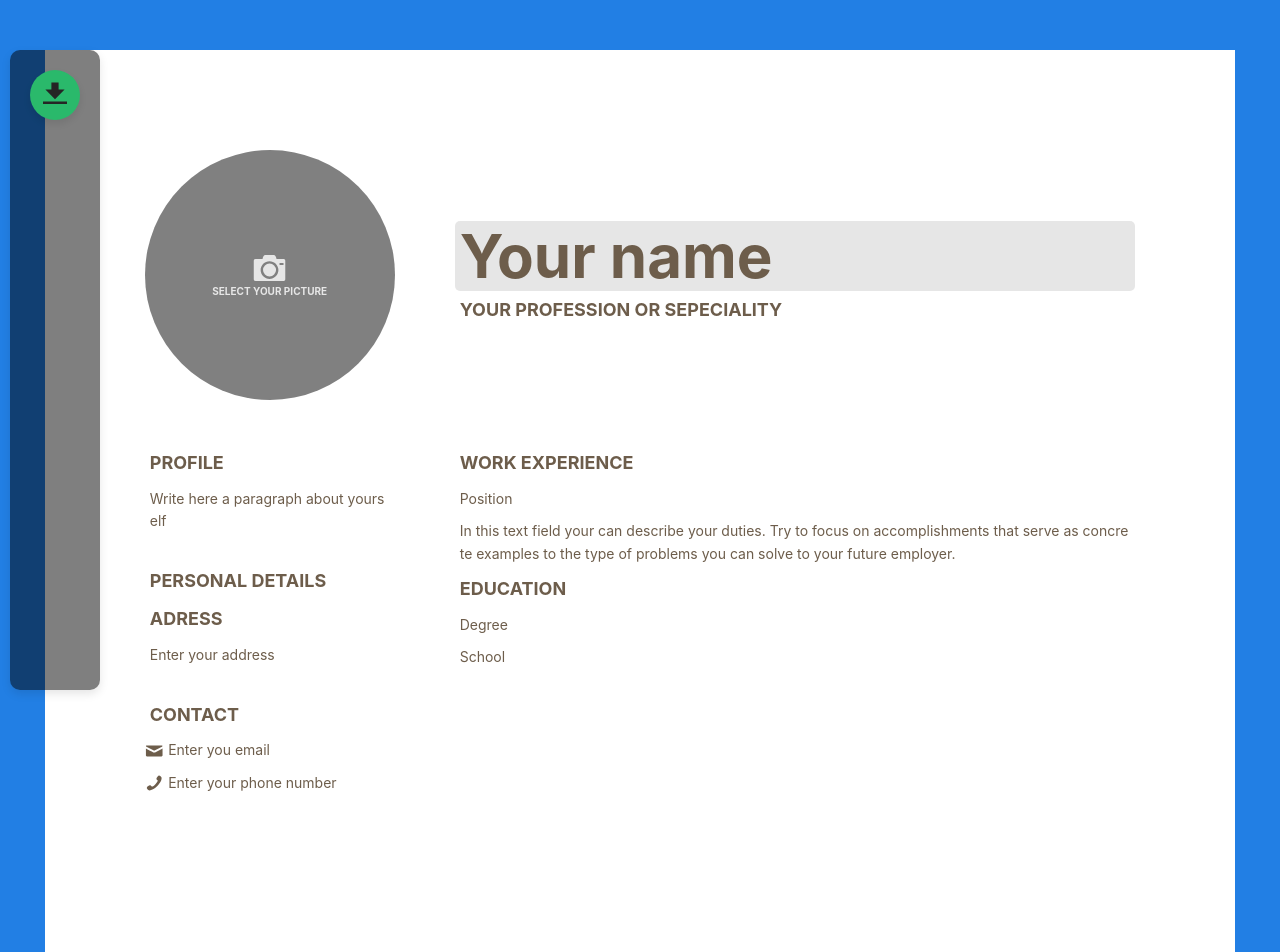
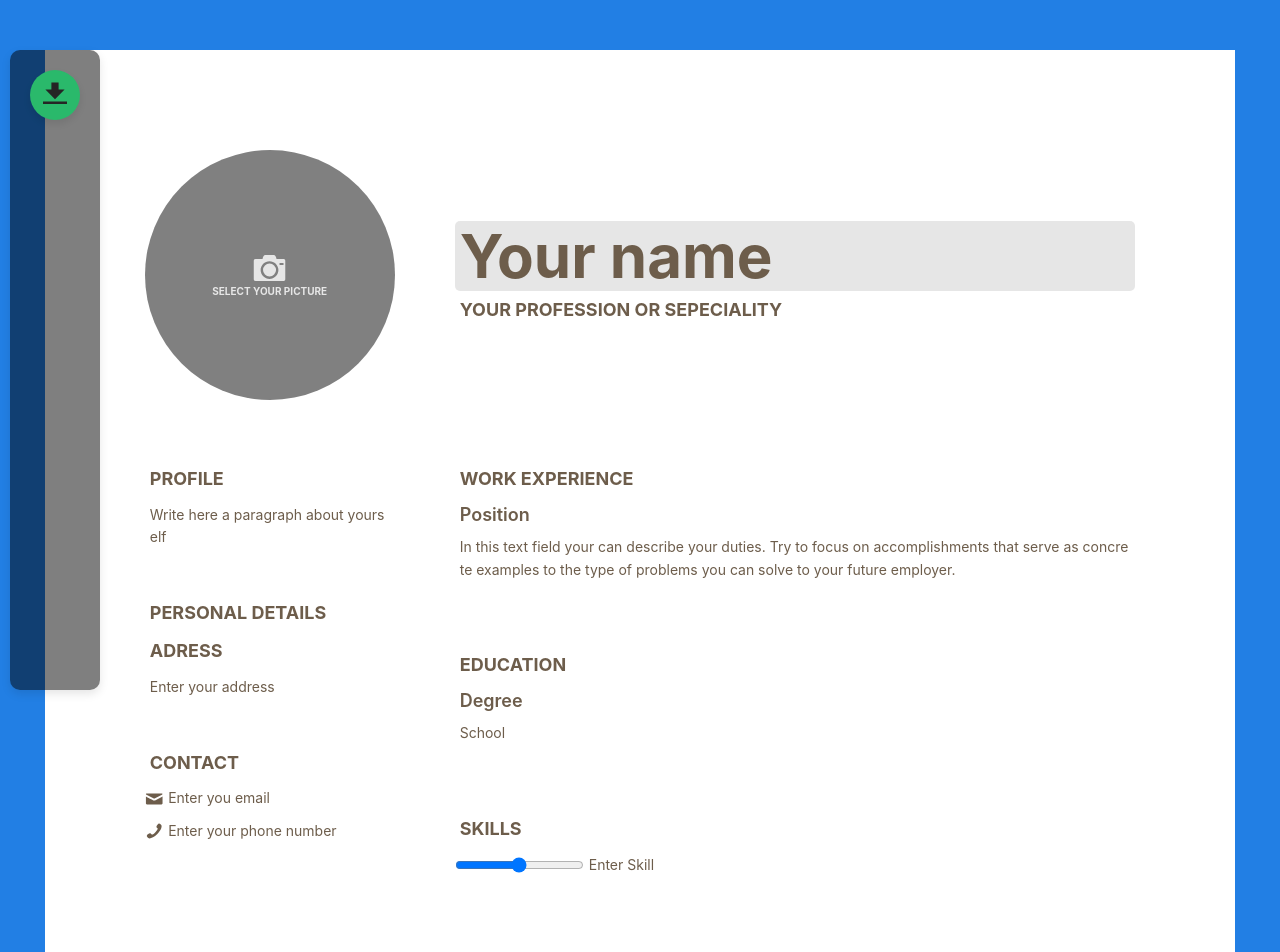
Before and after one commit to scozdev/cv-app, a Next.js app: page / in a window 1280 px wide. Shown: the top 952 px of the page. Built offline with nearby package versions, Linux system fonts and the light colour scheme.

Commit message:
Add Dynamic Input skill,experience

```diff
--- a/components/Main.js
+++ b/components/Main.js
@@ -1,16 +1,26 @@
-import React, { useEffect } from 'react'
+import React, { useState } from 'react'
+import { useEffect } from 'react'
 import styled from 'styled-components'
 
 import ProfileImage from './ProfileImage'
-import { MailIcon, PhoneIcon } from '../components/svgs'
+import { MailIcon, PhoneIcon } from './svgs'
 import Text from './Text'
 
 function Main({ ...props }) {
+  const [skillCounter, SkillCounter] = useState(1)
+  const [experienceCounter, setExperienceCounter] = useState(1)
+
   useEffect(() => {
-    const inputRef = document.querySelector('.main__header-name')
-    inputRef.focus()
+    const refNameInput = document.querySelector('.main__header-name')
+    refNameInput.focus()
   }, [])
 
+  const handleAddClick = e => {
+    SkillCounter(skillCounter + 1)
+  }
+  const handleAddExperience = e => {
+    setExperienceCounter(experienceCounter + 1)
+  }
   return (
     <Wrapper {...props}>
       <div className='main__header'>
@@ -47,14 +57,38 @@ function Main({ ...props }) {
           </div>
         </div>
         <div className='work'>
-          <div className='profile__box'>
+          <div style={{ position: 'relative' }} className='experience-con'>
             <Text title placeholder='Work Experience' />
-            <Text placeholder='Position' />
-            <Text placeholder='In this text field your can describe your duties. Try to focus on accomplishments that serve as concrete examples to the type of problems you can solve to your future employer.' />
+            <button className='add-btn' onClick={handleAddExperience}>
+              +
+            </button>
+            {new Array(experienceCounter).fill(1).map((_, idx) => (
+              <div key={idx}>
+                <Text placeholder='Position' className='text--3' />
+                <Text placeholder='In this text field your can describe your duties. Try to focus on accomplishments that serve as concrete examples to the type of problems you can solve to your future employer.' />
+              </div>
+            ))}
+          </div>
 
+          <div>
             <Text title placeholder='EDUCATION' />
-            <Text placeholder='Degree' />
+            <Text placeholder='Degree' className='text--3' />
             <Text placeholder='School' />
+          </div>
+
+          <div className='skill-con'>
+            <Text title placeholder='SKILLS' />
+            <button className='add-btn' onClick={handleAddClick}>
+              +
+            </button>
+            <div>
+              {new Array(skillCounter).fill(1).map((skill, idx) => (
+                <div key={idx}>
+                  <input type='range' id={idx} />
+                  <Text placeholder='Enter Skill' />
+                </div>
+              ))}
+            </div>
           </div>
         </div>
       </div>
@@ -68,7 +102,7 @@ const Wrapper = styled.main`
 
   padding: 10rem;
   /* min-height: 168.3779527559rem; */
-  height: 100rem;
+  /* height: 100rem; */
   width: 119.0551181102rem;
   background-color: #fff;
 
@@ -98,15 +132,15 @@ const Wrapper = styled.main`
 
   .main__content {
     display: flex;
-    margin: 2rem 0;
+    margin: 6rem 0;
 
     .profile {
       width: 25rem;
       margin-right: 6rem;
       flex-shrink: 0;
 
-      &__box {
-        margin-top: 2.4rem;
+      &__box:not(:first-child) {
+        margin-top: 4rem;
       }
 
       &__logo-box {
@@ -118,6 +152,59 @@ const Wrapper = styled.main`
 
     .work {
       flex: 1;
+      > div:not(:first-child) {
+        margin-top: 6rem;
+      }
+    }
+
+    .skill-con {
+      position: relative;
+
+      > div {
+        display: grid;
+        grid-template-columns: 1fr 1fr;
+      }
+      > div > div {
+        p {
+          width: auto;
+          margin-right: 1rem;
+        }
+        display: flex;
+        align-items: center;
+        margin-bottom: 1rem;
+      }
+    }
+    .skill-con:hover .add-btn {
+      opacity: 1;
+    }
+
+    .experience-con:hover .add-btn {
+      opacity: 1;
+    }
+    .experience-con .add-btn {
+      left: 20rem;
+    }
+    .add-btn {
+      border: 0;
+      outline: 0;
+      border-radius: 50%;
+      width: 2rem;
+      height: 2rem;
+      color: #fff;
+      font-size: 1.8rem;
+      background-color: #2ab96b;
+      position: absolute;
+      left: 10rem;
+      top: 0.9rem;
+      opacity: 0;
+      transition: all 0.2s ease-in-out;
+      cursor: pointer;
+    }
+
+    .text--3 {
+      font-size: 1.8rem;
+      font-weight: 600;
+      line-height: 1.25;
     }
   }
 `
```
